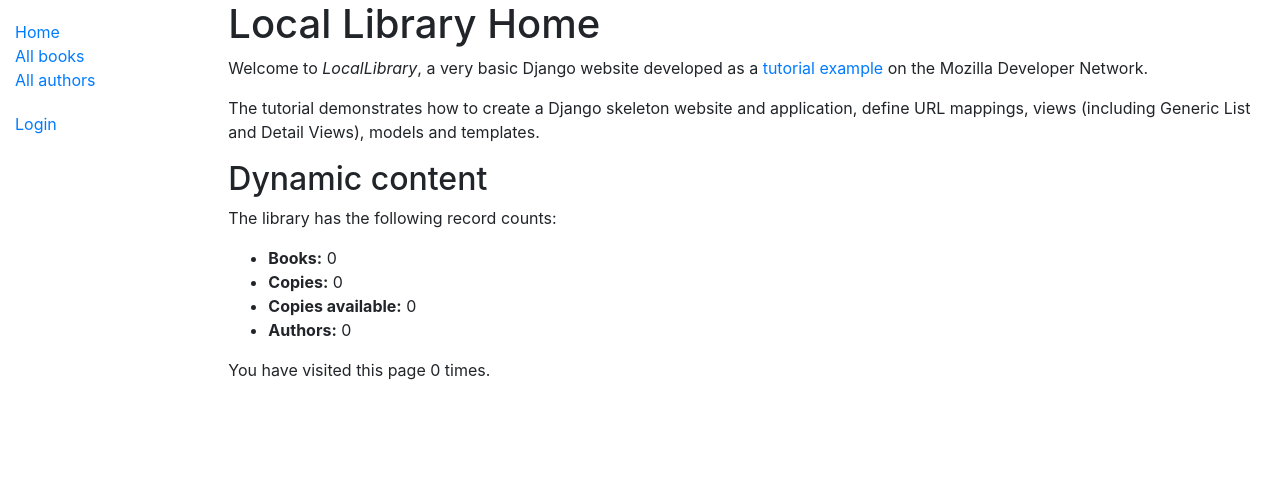
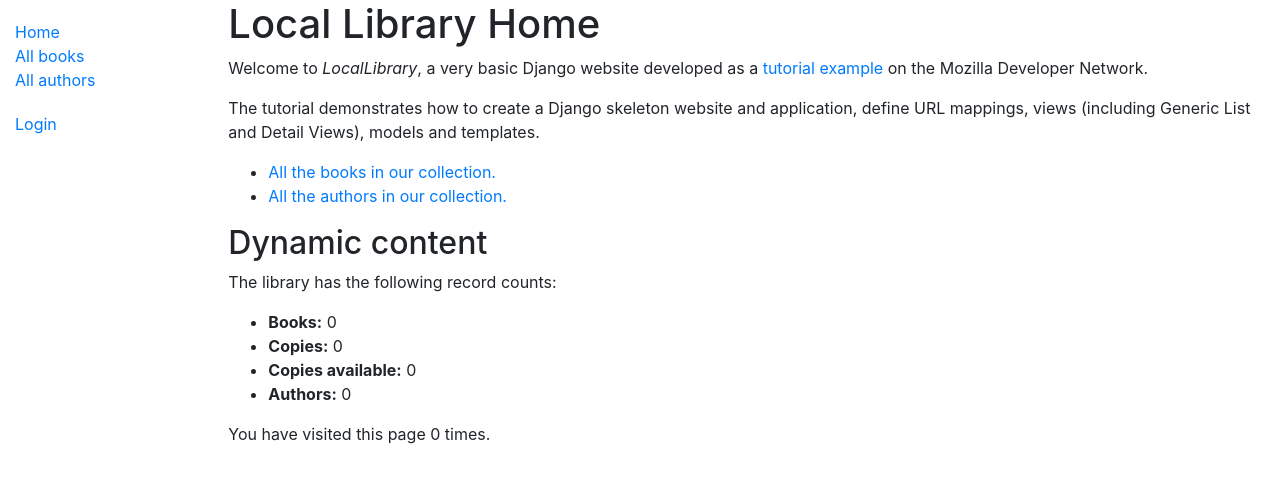
Before and after one commit to Megacephalo/Bookbuster_management_system, a Django app: page /library_app/ in a window 1280 px wide. Shown: the top 483 px of the page. Run offline with Django 3.2, Linux system fonts and the light colour scheme; data that the repository does not hold is empty; some libraries are stand-ins or nearby versions.

Commit message:
Add list of hyperlinks to pages.

```diff
--- a/scripts/library_app/templates/index.html
+++ b/scripts/library_app/templates/index.html
@@ -6,6 +6,10 @@
 <p>Welcome to <em>LocalLibrary</em>, a very basic Django website developed as a <a href="https://developer.mozilla.org/en-US/docs/Learn/Server-side/Django/Tutorial_local_library_website">tutorial example</a> on the Mozilla Developer Network.</p>
 <p>The tutorial demonstrates how to create a Django skeleton website and application, define URL mappings, views (including Generic List and Detail Views), models and templates.</p>
 
+<ul>
+    <li><a href="{% url 'books' %}">All the books in our collection.</a></li>
+    <li><a href="{% url 'authors' %}">All the authors in our collection.</a></li>
+</ul>
 
 <h2>Dynamic content</h2>
 
```
